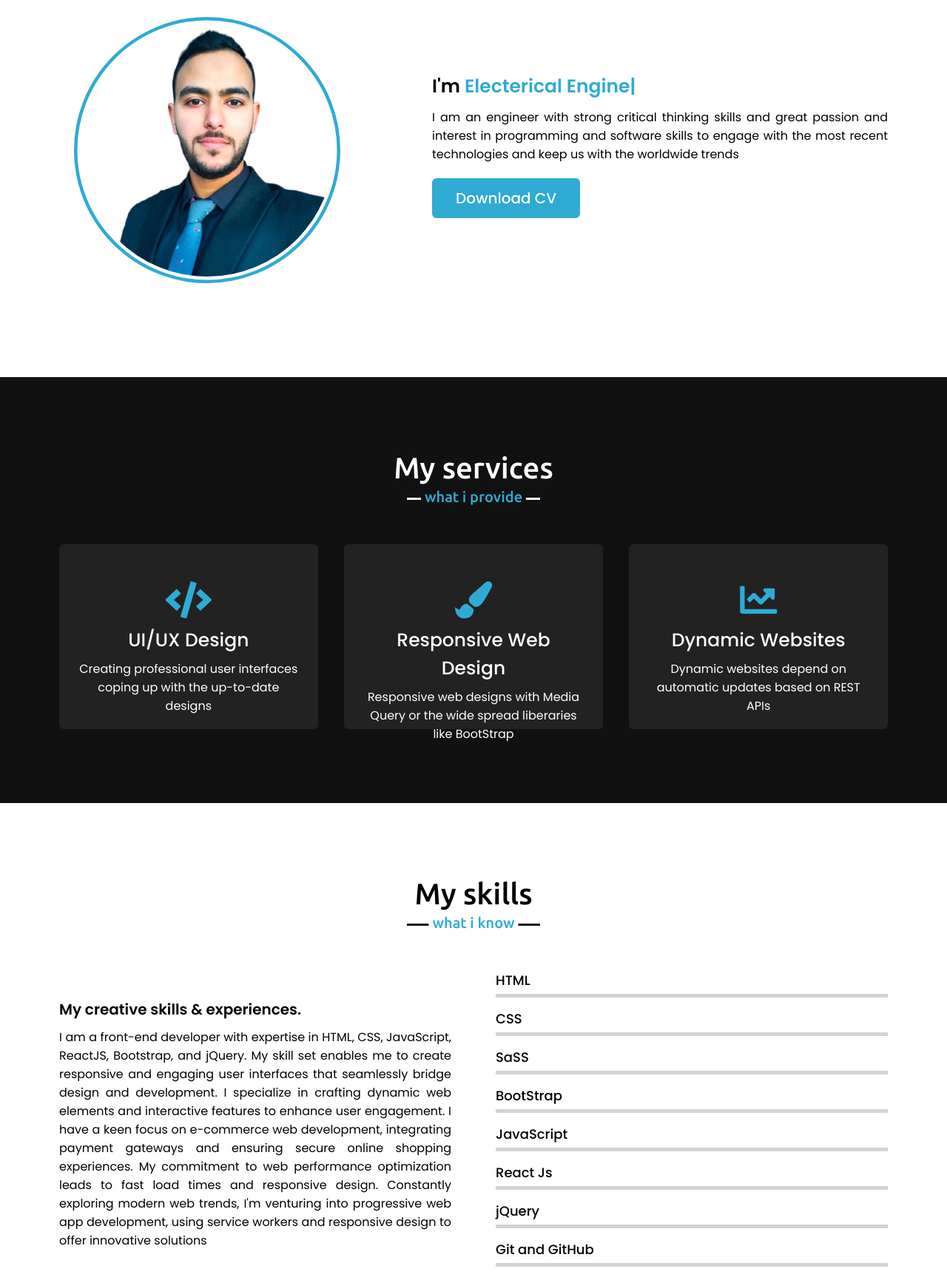
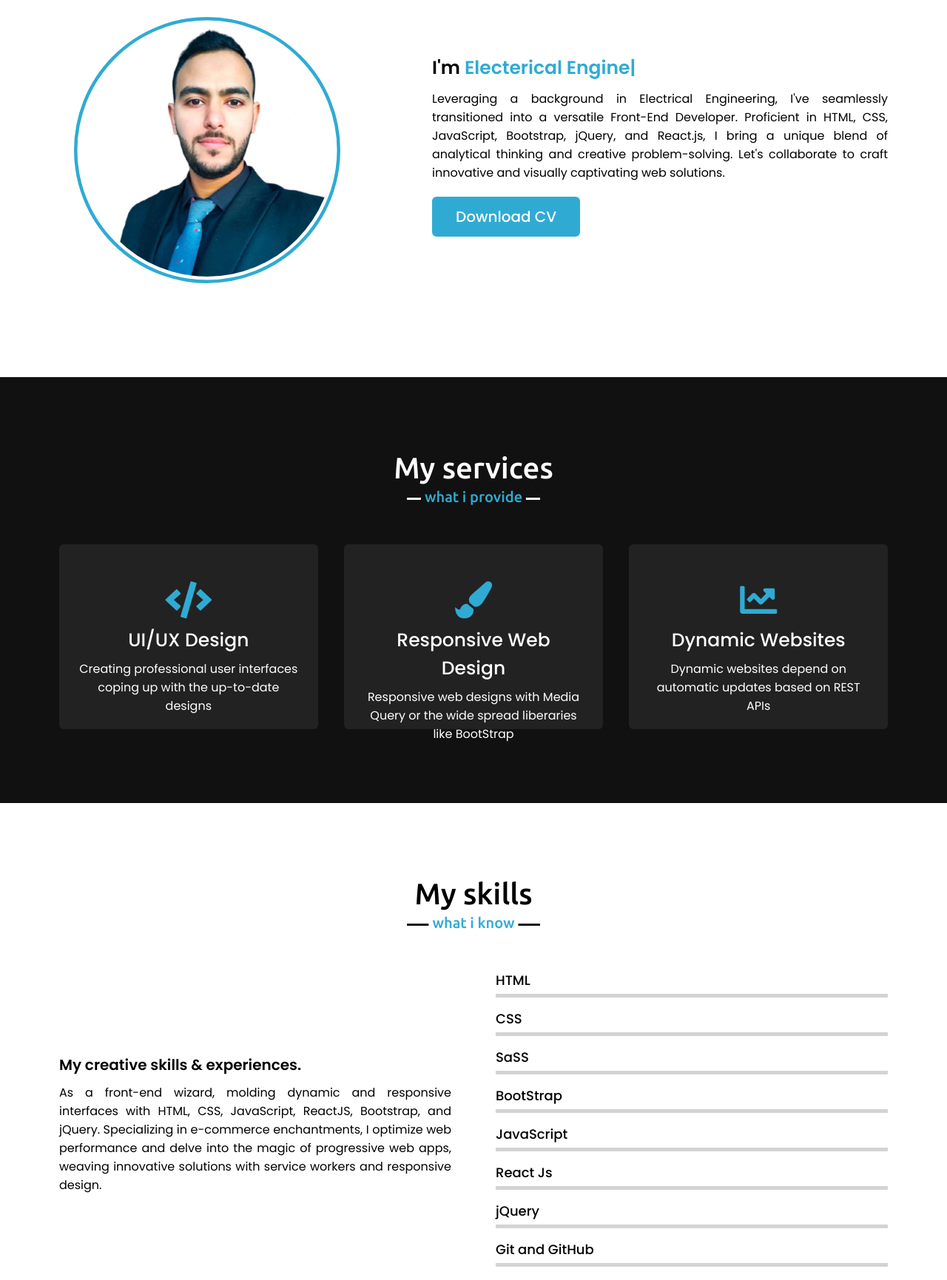
Before and after one commit to AhmedShaaban56/My-Portfolio, a plain HTML site: page index.html in a window 1280 px wide. Shown: the part 1043-2774 px from the top of the page at 74% size. Drawn offline with nearby package versions, Linux system fonts and the light colour scheme.

Commit message:
final touches

```diff
--- a/index.html
+++ b/index.html
@@ -81,10 +81,12 @@
             <div class="text">I'm <span class="typing-2"></span></div>
 
             <p>
-              I am an engineer with strong critical thinking skills and great
-              passion and interest in programming and software skills to engage
-              with the most recent technologies and keep us with the worldwide
-              trends
+              Leveraging a background in Electrical Engineering, I've seamlessly
+              transitioned into a versatile Front-End Developer. Proficient in
+              HTML, CSS, JavaScript, Bootstrap, jQuery, and React.js, I bring a
+              unique blend of analytical thinking and creative problem-solving.
+              Let's collaborate to craft innovative and visually captivating web
+              solutions.
             </p>
             <a href="./Files/Ahmed Shaaban cv.pdf" download target="_blank"
               >Download CV</a
@@ -140,18 +142,12 @@
           <div class="column left">
             <div class="text">My creative skills & experiences.</div>
             <p>
-              I am a front-end developer with expertise in HTML, CSS,
-              JavaScript, ReactJS, Bootstrap, and jQuery. My skill set enables
-              me to create responsive and engaging user interfaces that
-              seamlessly bridge design and development. I specialize in crafting
-              dynamic web elements and interactive features to enhance user
-              engagement. I have a keen focus on e-commerce web development,
-              integrating payment gateways and ensuring secure online shopping
-              experiences. My commitment to web performance optimization leads
-              to fast load times and responsive design. Constantly exploring
-              modern web trends, I'm venturing into progressive web app
-              development, using service workers and responsive design to offer
-              innovative solutions
+              As a front-end wizard, molding dynamic and responsive interfaces
+              with HTML, CSS, JavaScript, ReactJS, Bootstrap, and jQuery.
+              Specializing in e-commerce enchantments, I optimize web
+              performance and delve into the magic of progressive web apps,
+              weaving innovative solutions with service workers and responsive
+              design.
             </p>
             <!-- <a href="#">Read more</a> -->
           </div>
--- a/style.css
+++ b/style.css
@@ -587,6 +587,15 @@ footer span a:hover {
   .max-width {
     padding: 0;
   }
+  .about .about-content .left {
+    width: 100%;
+    margin: auto;
+    padding: 0;
+  }
+  .skills .skills-content .left p,
+  .about .about-content .right p {
+    text-align: left;
+  }
 }
 @media (max-width: 947px) {
   .menu-btn {
@@ -702,12 +711,16 @@ footer span a:hover {
   }
   .services .serv-content .card {
     width: 100%;
-    /* padding-top:10px ; */
   }
 
   .home .home-content .socials a {
     padding: 2px;
     font-size: 40px;
+  }
+  footer{
+    font-size: smaller;
+    color: var(--crimson);
+
   }
 }
 
@@ -747,26 +760,26 @@ footer span a:hover {
     font-size: 30px;
   }
   .about .about-content .left {
-    margin: 0;
+    width: 100%;
+    margin: auto;
     padding: 0;
   }
 
   .about .about-content .left img {
     margin: auto;
     padding: 2px;
-    transform: scale(0.8);
+    width: 300px;
+    height: 300px;
   }
   .contact .sub-title {
-    font-size: 13px;
+    font-size: 15px;
   }
   .scroll-up-btn {
     right: 5px;
     bottom: 15px;
-    /* top: 0; */
     height: 38px;
     width: 35px;
     font-size: 23px;
-    /* position: sticky; */
     line-height: 38px;
   }
 }
```
